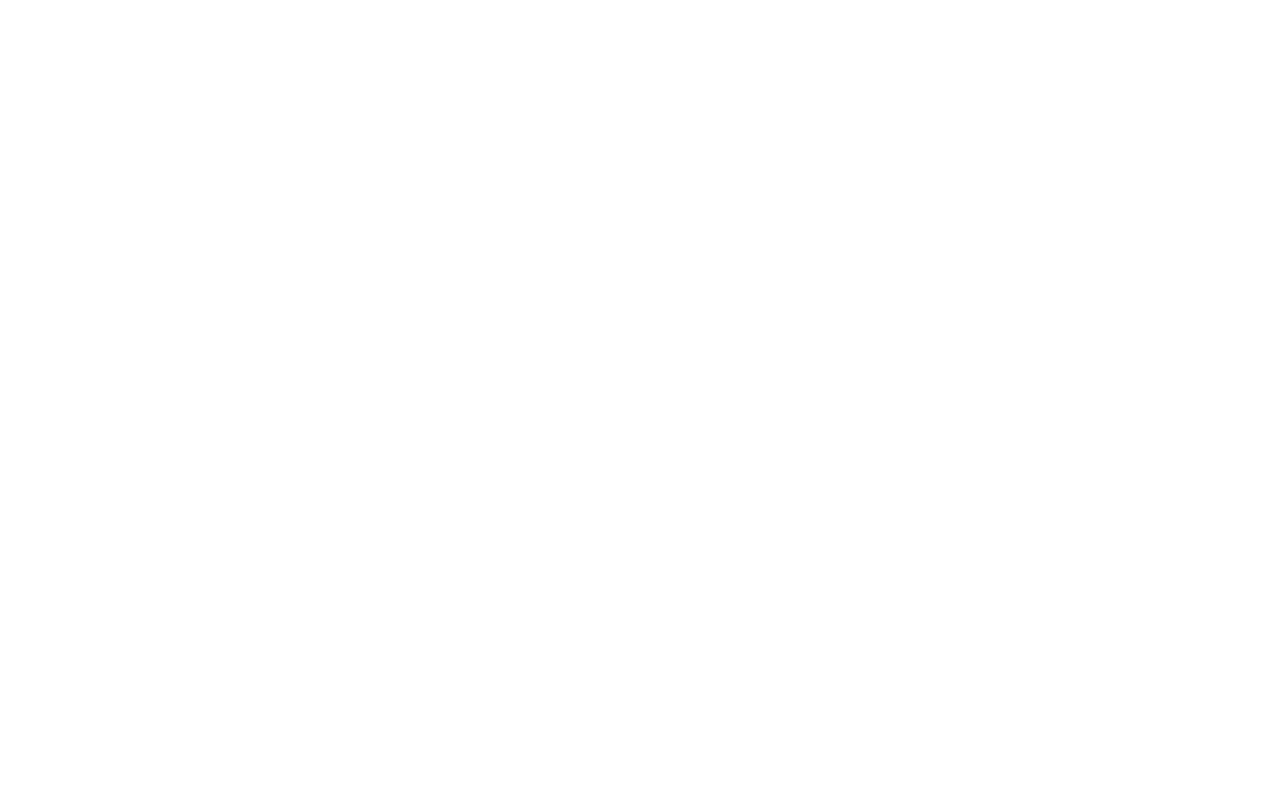
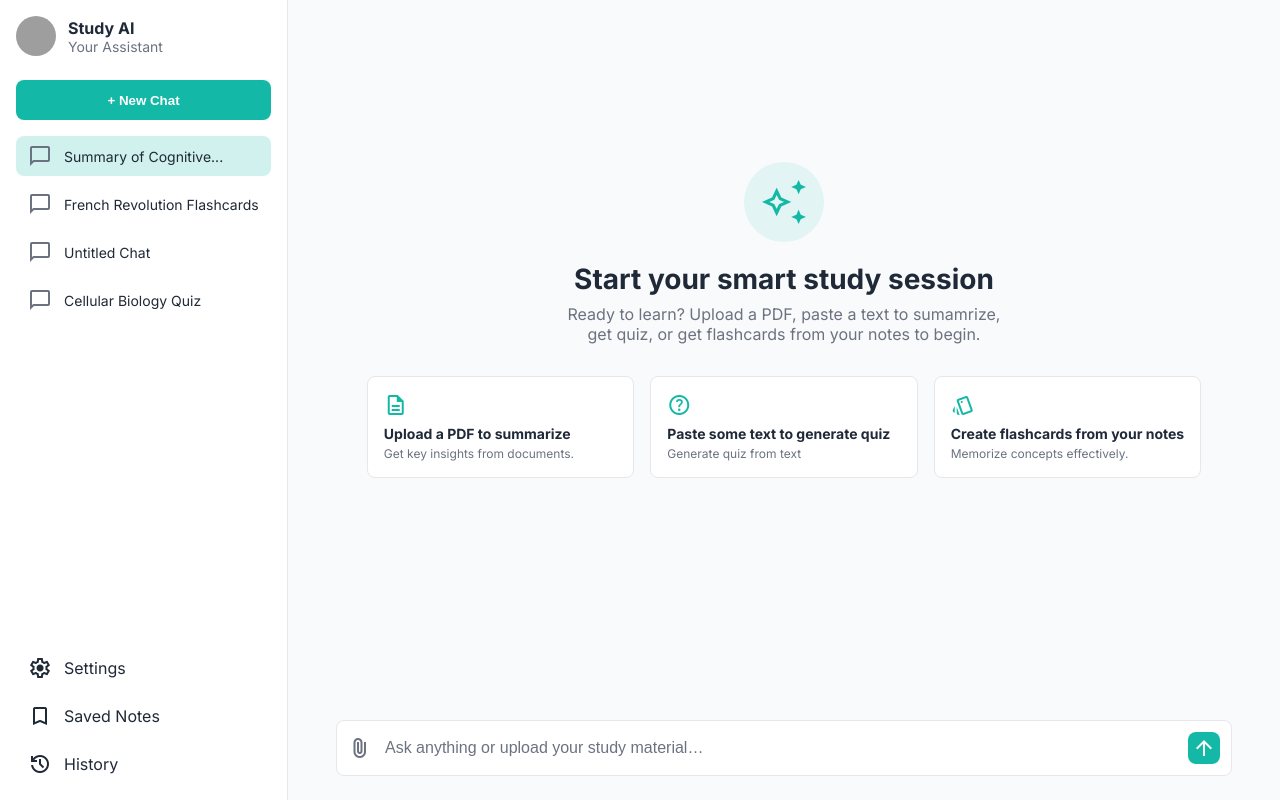
Before and after one commit to YashRajput74/sahajMarg, a React (Vite) app: page /newchat in a window 1280 px wide. Before the commit this address had no page. Built offline with nearby package versions, Linux system fonts and the light colour scheme; grey boxes are pictures that could not be loaded.

Commit message:
new dashboard

```diff
--- a/src/App.jsx
+++ b/src/App.jsx
@@ -18,8 +18,8 @@
         <Router>
             <ScrollToTop />
             <Routes>
-                {/* <Route path="/" element={<HomePage />} /> */}
                 <Route path="/" element={<Dashboard />} />
+                <Route path="/newchat" element={<HomePage />} />
 
             </Routes>
         </Router>
--- /dev/null
+++ b/src/components/HomeCenterContent.jsx
@@ -0,0 +1,61 @@
+import "../styles/HomeCenterContent.css";
+
+const HomeCenterContent = () => {
+    return (
+        <div className="study-center-wrapper">
+            <div className="study-center-container">
+                <div className="study-center-content">
+
+                    {/* Header */}
+                    <div className="study-center-header">
+                        <div className="study-center-icon-circle">
+                            <span className="material-symbols-outlined study-center-main-icon">
+                                auto_awesome
+                            </span>
+                        </div>
+
+                        <h2 className="study-center-title">
+                            Start your smart study session
+                        </h2>
+
+                        <p className="study-center-subtitle">
+                            Ready to learn? Upload a PDF, paste a text to sumamrize, get quiz, or get flashcards from your notes to begin.
+                        </p>
+                    </div>
+
+                    {/* Cards */}
+                    <div className="study-center-features">
+
+                        <div className="study-center-feature-card">
+                            <span className="material-symbols-outlined study-center-feature-icon">
+                                description
+                            </span>
+                            <h3 className="study-center-feature-title">Upload a PDF to summarize</h3>
+                            <p className="study-center-feature-desc">Get key insights from documents.</p>
+                        </div>
+
+                        <div className="study-center-feature-card">
+                            <span className="material-symbols-outlined study-center-feature-icon">
+                                help_outline
+                            </span>
+                            <h3 className="study-center-feature-title">Paste some text to generate quiz</h3>
+                            <p className="study-center-feature-desc">Generate quiz from text</p>
+                        </div>
+
+                        <div className="study-center-feature-card">
+                            <span className="material-symbols-outlined study-center-feature-icon">
+                                style
+                            </span>
+                            <h3 className="study-center-feature-title">Create flashcards from your notes</h3>
+                            <p className="study-center-feature-desc">Memorize concepts effectively.</p>
+                        </div>
+
+                    </div>
+
+                </div>
+            </div>
+        </div>
+    );
+};
+
+export default HomeCenterContent;
--- a/src/pages/HomePage.jsx
+++ b/src/pages/HomePage.jsx
@@ -2,13 +2,15 @@
 import Sidebar from "../components/Sidebar";
 import ChatWindow from "../components/ChatWindow";
 import InputBar from "../components/InputBar";
+import HomeCenterContent from "../components/HomeCenterContent";
 
 const HomePage = () => {
     return (
         <div className="home-container">
             <Sidebar />
             <main className="main-content">
-                <ChatWindow />
+                <HomeCenterContent />
+                {/* <ChatWindow /> */}
                 <InputBar />
             </main>
         </div>
--- /dev/null
+++ b/src/styles/HomeCenterContent.css
@@ -0,0 +1,104 @@
+.study-center-wrapper {
+    flex: 1;
+    overflow-y: auto;
+    padding: 24px;
+}
+
+.study-center-container {
+    max-width: 900px;
+    margin: 0 auto;
+    height: 100%;
+    display: flex;
+    justify-content: center;
+    align-items: center;
+}
+
+.study-center-content {
+    text-align: center;
+    margin-top: -80px;
+    display: flex;
+    flex-direction: column;
+    gap: 32px;
+}
+
+/* Header Section */
+.study-center-header {
+    display: flex;
+    flex-direction: column;
+    align-items: center;
+    gap: 8px;
+}
+
+.study-center-icon-circle {
+    width: 80px;
+    height: 80px;
+    background: rgba(20, 184, 166, 0.1);
+    border-radius: 50%;
+    display: flex;
+    justify-content: center;
+    align-items: center;
+    margin-bottom: 12px;
+}
+
+.study-center-main-icon {
+    font-size: 48px;
+    color: #14B8A6;
+}
+
+.study-center-title {
+    font-size: 28px;
+    font-weight: 700;
+    color: #1F2937;
+}
+
+.study-center-subtitle {
+    color: #6B7280;
+    font-size: 16px;
+    max-width: 450px;
+}
+
+/* Feature Grid */
+.study-center-features {
+    display: grid;
+    grid-template-columns: 1fr;
+    gap: 16px;
+}
+
+@media (min-width: 640px) {
+    .study-center-features {
+        grid-template-columns: repeat(3, 1fr);
+    }
+}
+
+/* Cards */
+.study-center-feature-card {
+    background: white;
+    border: 1px solid #E5E7EB;
+    padding: 16px;
+    border-radius: 8px;
+    text-align: left;
+    cursor: pointer;
+    transition: 0.2s;
+}
+
+.study-center-feature-card:hover {
+    border-color: #14B8A6;
+}
+
+.study-center-feature-icon {
+    color: #14B8A6;
+    font-size: 24px;
+    margin-bottom: 8px;
+}
+
+.study-center-feature-title {
+    font-size: 14px;
+    font-weight: 600;
+    color: #1F2937;
+    margin-bottom: 4px;
+}
+
+.study-center-feature-desc {
+    font-size: 12px;
+    color: #6B7280;
+}
```
